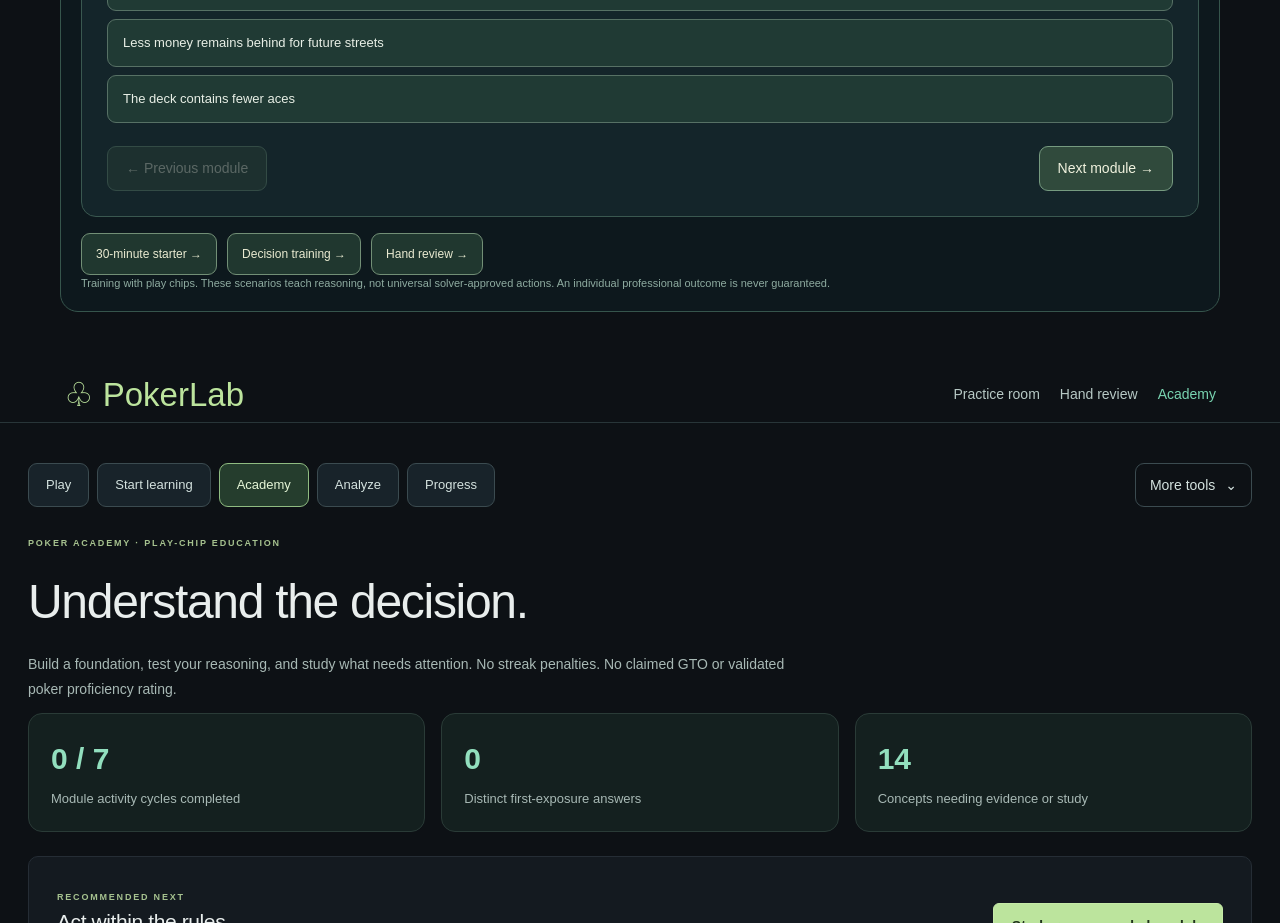
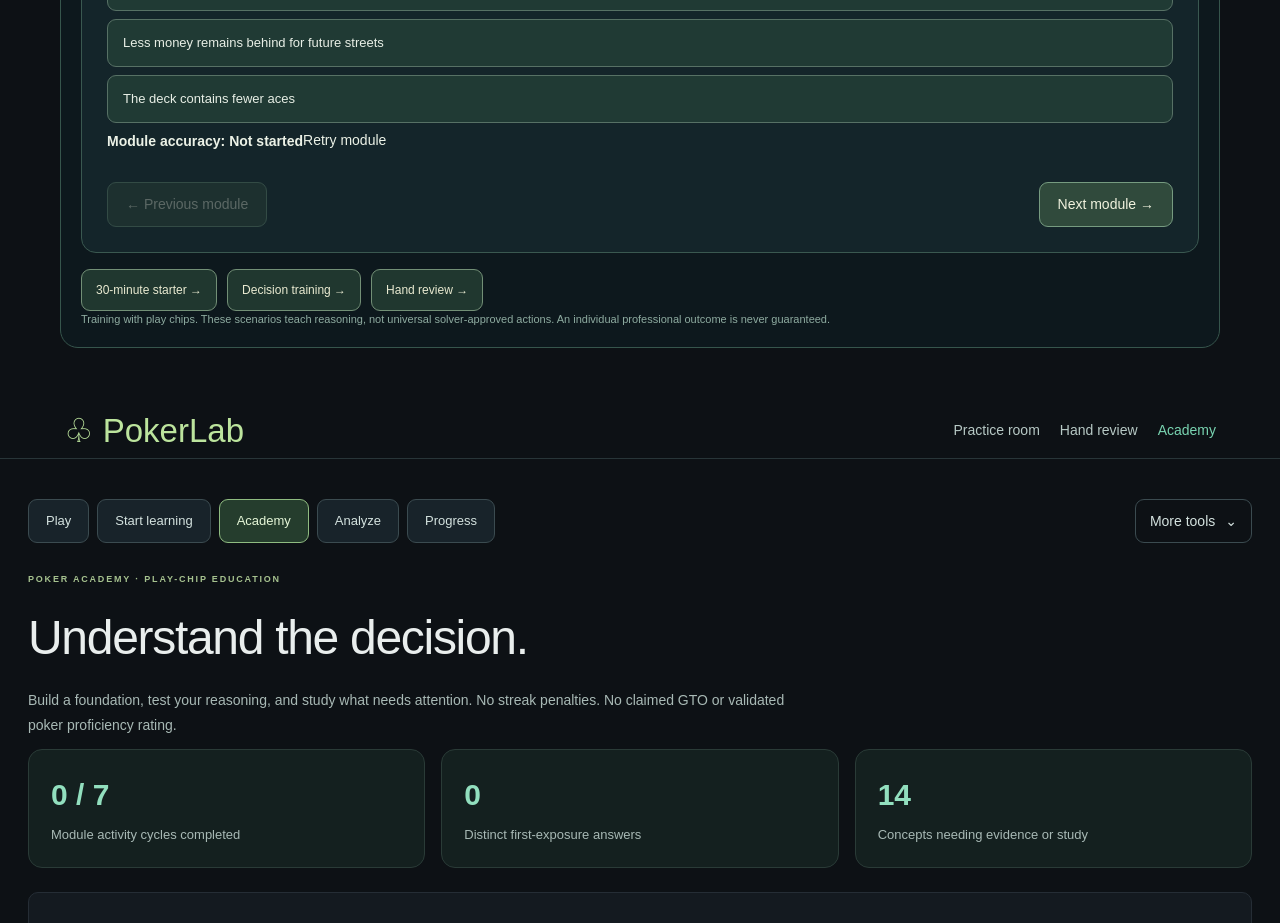
Before and after one commit to vendoraise-lang/Poker-software, a Next.js app: page /academy in a window 1280 px wide. Shown: the part 1400-2323 px from the top of the page. Built offline with nearby package versions, Linux system fonts and the light colour scheme.

Commit message:
Add module mastery feedback and retry control for repeat practice

```diff
--- a/components/AdvancedAcademy.tsx
+++ b/components/AdvancedAcademy.tsx
@@ -13,6 +13,7 @@ export default function AdvancedAcademy(){
  <div className="advanced-track">{advancedUnits.map((m,i)=><button type="button" key={m.title} className={unit===i?"chosen":""} onClick={()=>setUnit(i)}><small>MODULE {String(i+1).padStart(2,"0")}</small><strong>{m.title}</strong><span>{m.drills.filter((_,j)=>answers[`${i}-${j}`]!==undefined).length}/{m.drills.length} practiced</span></button>)}</div>
  <div className="advanced-content"><header><span>MODULE {unit+1} OF {advancedUnits.length}</span><h3>{current.title}</h3><p>{current.focus}</p></header>
  {current.drills.map((d,j)=>{const key=`${unit}-${j}`,chosen=answers[key],shift=(unit*3+j*2+1)%d.options.length,ordered=d.options.map((_,k)=>(k+shift)%d.options.length);return <article className="advanced-question" key={key}><small>DECISION {j+1}</small><h4>{d.question}</h4><div className="advanced-answers">{ordered.map((k)=><button type="button" key={k} disabled={chosen!==undefined} onClick={()=>setAnswers(old=>({...old,[key]:k}))} className={chosen!==undefined&&k===d.correct?"right":chosen===k?"wrong":""}>{d.options[k]}</button>)}</div>{chosen!==undefined&&<div className="advanced-explainer"><strong>{chosen===d.correct?"Correct decision":"Review this idea"}</strong><p>{d.explain}</p></div>}</article>})}
+ <div className="advanced-mastery"><strong>Module accuracy: {current.drills.filter((_,j)=>answers[`${unit}-${j}`]===undefined).length===current.drills.length?"Not started":`${Math.round(current.drills.filter((d,j)=>answers[`${unit}-${j}`]===d.correct).length/Math.max(1,current.drills.filter((_,j)=>answers[`${unit}-${j}`]!==undefined).length)*100)}%`}</strong><button type="button" onClick={()=>setAnswers(previous=>Object.fromEntries(Object.entries(previous).filter(([key])=>!key.startsWith(`${unit}-`))))}>Retry module</button></div>
  <div className="advanced-next"><button disabled={unit===0} onClick={()=>setUnit(unit-1)}>← Previous module</button><button disabled={unit===advancedUnits.length-1} onClick={()=>setUnit(unit+1)}>Next module →</button></div></div>
  <div className="advanced-resources"><Link href="/bootcamp">30-minute starter →</Link><Link href="/?workspace=Train">Decision training →</Link><Link href="/review">Hand review →</Link></div>
  <p className="advanced-disclaimer">Training with play chips. These scenarios teach reasoning, not universal solver-approved actions. An individual professional outcome is never guaranteed.</p></section>;
```
